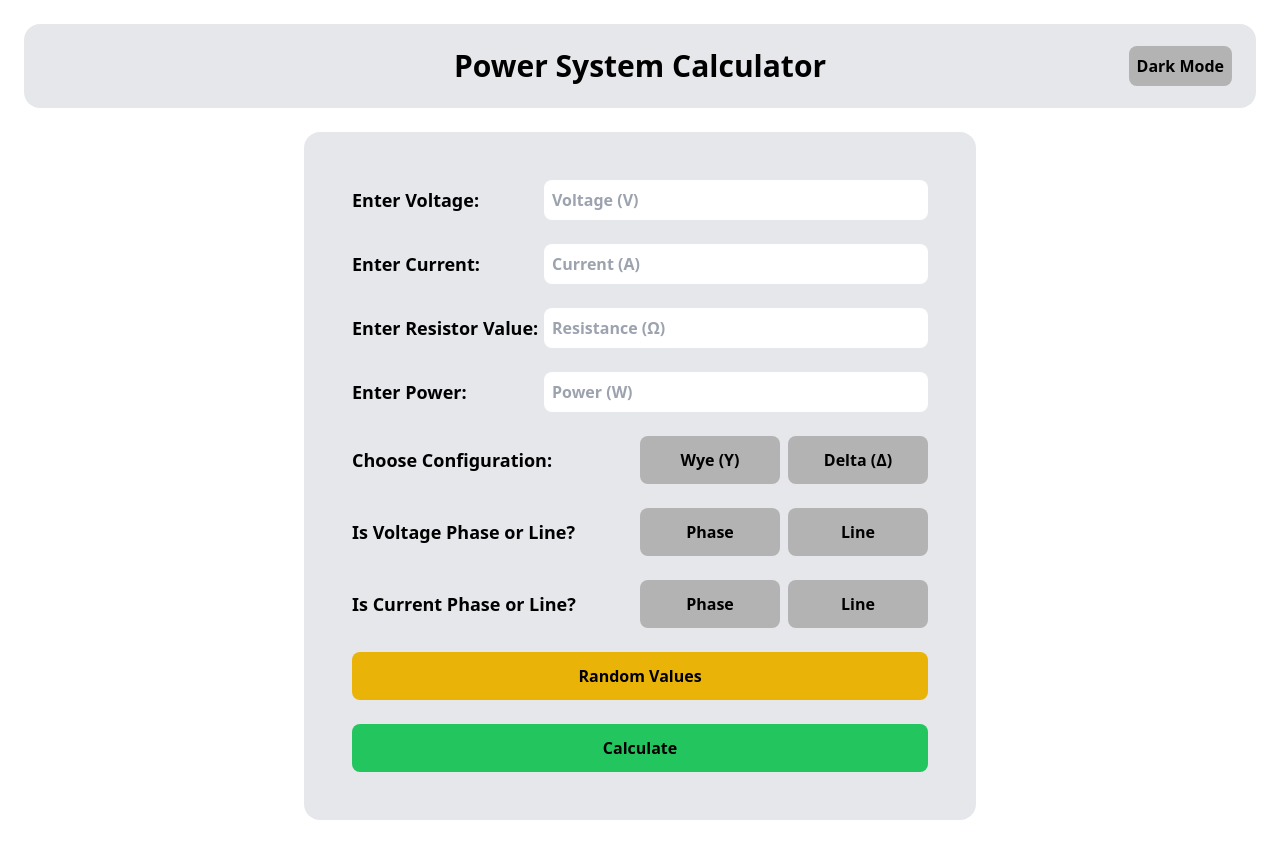
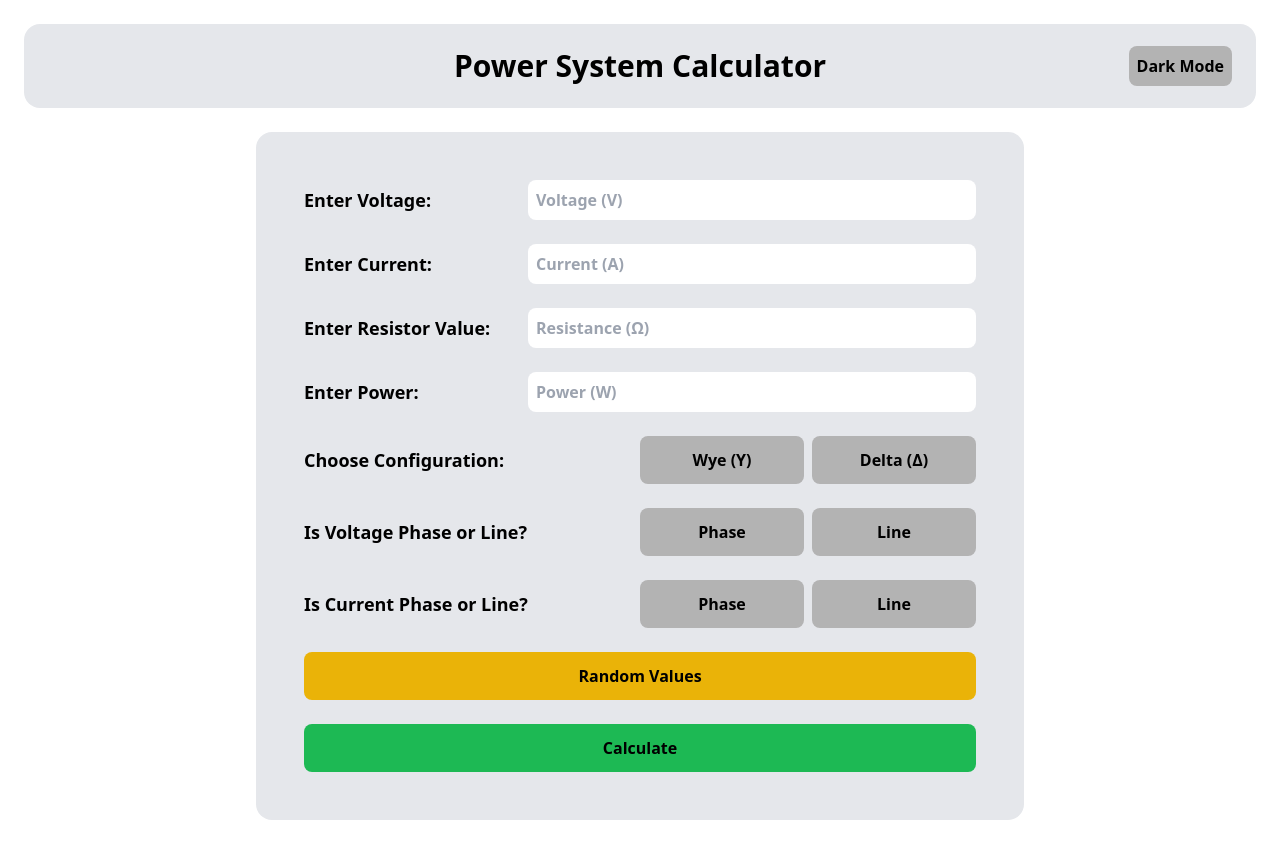
Before and after one commit to emanalva/Power-Model, a Flask app: page / in a window 1280 px wide. Before the commit the page ends 820 px from the top, so only its background shows below. Run offline with Flask 3, Linux system fonts and the light colour scheme.

Commit message:
improve ui have calc and result boxes

```diff
--- a/static/css/styles.css
+++ b/static/css/styles.css
@@ -570,6 +570,11 @@ video {
   right: 0px;
 }
 
+.my-4 {
+  margin-top: 1rem;
+  margin-bottom: 1rem;
+}
+
 .mr-2 {
   margin-right: 0.5rem;
 }
@@ -586,12 +591,21 @@ video {
   margin-bottom: 1rem;
 }
 
+.mt-0 {
+  margin-top: 0px;
+}
+
 .flex {
   display: flex;
 }
 
 .hidden {
   display: none;
+}
+
+.max-h-min {
+  max-height: -moz-min-content;
+  max-height: min-content;
 }
 
 .min-h-\[500px\] {
@@ -626,6 +640,10 @@ video {
   width: 100%;
 }
 
+.w-screen {
+  width: 100vw;
+}
+
 .min-w-full {
   min-width: 100%;
 }
@@ -636,6 +654,23 @@ video {
 
 .max-w-4xl {
   max-width: 56rem;
+}
+
+.max-w-max {
+  max-width: -moz-max-content;
+  max-width: max-content;
+}
+
+.max-w-full {
+  max-width: 100%;
+}
+
+.max-w-3xl {
+  max-width: 48rem;
+}
+
+.max-w-lg {
+  max-width: 32rem;
 }
 
 .flex-grow {
@@ -676,6 +711,18 @@ video {
   --tw-space-y-reverse: 0;
   margin-top: calc(1.5rem * calc(1 - var(--tw-space-y-reverse)));
   margin-bottom: calc(1.5rem * var(--tw-space-y-reverse));
+}
+
+.space-x-12 > :not([hidden]) ~ :not([hidden]) {
+  --tw-space-x-reverse: 0;
+  margin-right: calc(3rem * var(--tw-space-x-reverse));
+  margin-left: calc(3rem * calc(1 - var(--tw-space-x-reverse)));
+}
+
+.space-x-20 > :not([hidden]) ~ :not([hidden]) {
+  --tw-space-x-reverse: 0;
+  margin-right: calc(5rem * var(--tw-space-x-reverse));
+  margin-left: calc(5rem * calc(1 - var(--tw-space-x-reverse)));
 }
 
 .rounded-2xl {
@@ -739,6 +786,31 @@ video {
 .bg-blue-200 {
   --tw-bg-opacity: 1;
   background-color: rgb(191 219 254 / var(--tw-bg-opacity));
+}
+
+.bg-uniqueGreen {
+  --tw-bg-opacity: 1;
+  background-color: rgb(29 185 84 / var(--tw-bg-opacity));
+}
+
+.bg-transparent {
+  background-color: transparent;
+}
+
+.bg-opacity-100 {
+  --tw-bg-opacity: 1;
+}
+
+.bg-opacity-50 {
+  --tw-bg-opacity: 0.5;
+}
+
+.bg-opacity-70 {
+  --tw-bg-opacity: 0.7;
+}
+
+.bg-opacity-90 {
+  --tw-bg-opacity: 0.9;
 }
 
 .p-2 {
--- a/templates/index.html
+++ b/templates/index.html
@@ -16,7 +16,7 @@
     <link rel="stylesheet" href="{{ url_for('static', filename='css/styles.css') }}">
 </head>
 
-<body class="bg-white min-h-screen flex flex-col items-center justify-center p-6">
+<body class="bg-white flex flex-col items-center justify-center p-6">
     <div class="bg-gray-200 rounded-2xl p-6 w-full title-box">
         <!-- Title with Dark Mode Toggle -->
         <div class="flex items-center justify-center relative">
@@ -26,10 +26,10 @@
     </div>
 
     <!-- Container for both Calculator and Results -->
-    <div id="main-container" class="flex flex-row items-start justify-center mt-6 w-full space-x-6">
+    <div id="main-container" class="flex flex-row p-6 space-x-6 w-screen justify-center">
 
         <!-- Calculator Box -->
-        <div class="bg-gray-200 rounded-2xl p-6 max-w-2xl calculator-box flex-grow w-1/2">
+        <div class="bg-gray-200 rounded-2xl p-6 calculator-box flex-grow w-1/2 max-h-min max-w-3xl">
             <!-- Input Form -->
             <form id="power-form" action="/calculate" method="POST" class="p-6 rounded-lg flex flex-col space-y-6">
                 <!-- Voltage input -->
@@ -107,15 +107,14 @@
 
                 <!-- Submit button -->
                 <div class="w-full">
-                    <input type="submit" value="Calculate" class=" font-bold bg-green-500 text-white p-3 rounded-lg hover:bg-green-600 w-full">
+                    <input type="submit" value="Calculate" class=" font-bold bg-uniqueGreen text-white p-3 rounded-lg hover:bg-green-600 w-full">
                 </div>
 
             </form>
         </div>
 
         <!-- Results Div -->
-        <div id="results" class="hidden text-lg font-bold text-black bg-blue-400 rounded-2xl p-6 max-w-2xl flex-row flex-grow w-1/2"></div>
-        <!-- div class="bg-gray-200 rounded-2xl p-6 w-full max-w-2xl calculator-box flex-grow min-h-[500px]"> -->
+        <div id="results" class="hidden text-lg font-bold text-black bg-uniqueDarkGray rounded-2xl p-6 flex-grow w-1/2"></div>
     </div>
 
     <!-- Plotting Section -->
```
Also changed, not shown: templates/results.html (+36 -9 lines).
